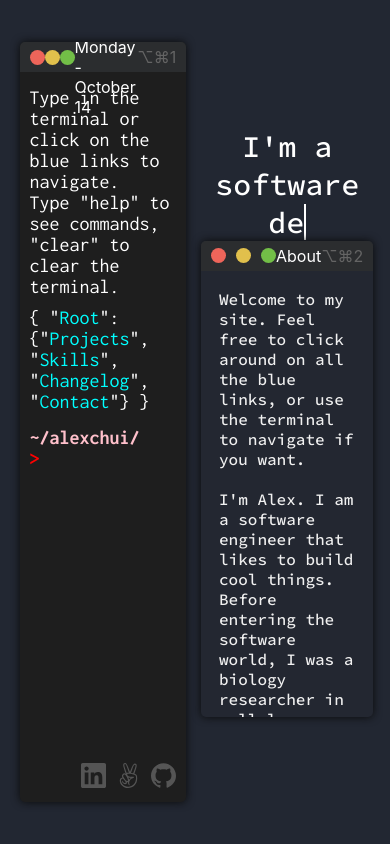
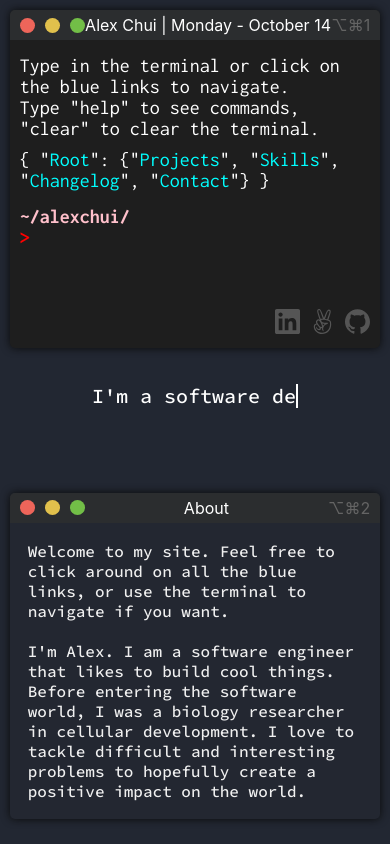
Before and after one commit to ahhchooey/portfolio, a React (Create React App) app: page /#/ in a window 390 px wide. Built offline with nearby package versions, Linux system fonts and the light colour scheme.

Commit message:
added media query

```diff
--- a/src/home.js
+++ b/src/home.js
@@ -77,7 +77,7 @@ function Home() {
   return (
     <div className="home">
 
-      <div>
+      <div className="typewriter-cont">
         <span className="typewriter"></span>
         <span className="caret"></span>
       </div>
--- a/src/styles/App.css
+++ b/src/styles/App.css
@@ -10,3 +10,25 @@
   justify-content: space-between;
   align-items: center;
 }
+
+@media (max-width: 920px)  {
+  .App {
+    width: 100vw;
+    height: 100vh;
+
+    flex-direction: column;
+  }
+}
+
+@media (max-width: 360px)  {
+  * {
+    font-size: 15px;
+  }
+
+  .App {
+    width: 100vw;
+    height: 100vh;
+
+    flex-direction: column;
+  }
+}
--- a/src/styles/changelog.css
+++ b/src/styles/changelog.css
@@ -29,3 +29,10 @@
   margin-left: 20px;
   flex-shrink: 0;
 }
+
+@media (max-width: 920px) {
+  .changelog {
+    width: 95%;
+    height: 90%;
+  }
+}
--- a/src/styles/contact.css
+++ b/src/styles/contact.css
@@ -25,6 +25,7 @@
 
 .contact-body a {
   text-decoration: none;
+  color: rgb(0, 255, 255);
 }
 
 .contact-links {
@@ -38,3 +39,10 @@
 .github:hover, .linkedin:hover, .angelist:hover {
   fill: #ccc;
 }
+
+@media (max-width: 920px) {
+  .contact {
+    width: 95%;
+    height: 90%;
+  }
+}
--- a/src/styles/home.css
+++ b/src/styles/home.css
@@ -38,3 +38,23 @@
 .aboutme-body > div {
   color: rgb(240, 240, 240);
 }
+
+@media (max-width: 920px) {
+  .home {
+    width: 95%;
+    justify-content: space-around;
+  }
+
+  .typewriter-cont {
+    height: 60px;
+    flex-shrink: 0;
+  }
+
+  .typewriter {
+    font-size: 20px;
+  }
+
+  .caret {
+    font-size: 20px;
+  }
+}
--- a/src/styles/projects.css
+++ b/src/styles/projects.css
@@ -58,3 +58,14 @@ h1 {
   margin-top: 10px;
   margin-bottom: 20px;
 }
+
+@media (max-width: 920px) {
+  .projects {
+    width: 95%;
+  }
+
+  .project-item-body {
+    line-height: 17px;
+    font-size: 12px;
+  }
+}
--- a/src/styles/skills.css
+++ b/src/styles/skills.css
@@ -15,6 +15,7 @@
 .skills-body {
   font-size: 20px;
   padding: 15px 10px;
+  overflow: scroll;
 
   display: flex;
   flex-direction: row;
@@ -28,3 +29,10 @@ svg {
   width: 80px;
   margin: 15px;
 }
+
+@media (max-width: 920px) {
+  .skills {
+    width: 95%;
+    height: 90%;
+  }
+}
--- a/src/styles/term.css
+++ b/src/styles/term.css
@@ -139,3 +139,13 @@
 .github-term:hover, .linkedin-term:hover, .angelist-term:hover {
   fill: white;
 }
+
+@media (max-width: 920px) {
+  .term {
+    margin: 10px 0px;
+    width: 95%;
+    height: 40vh;
+
+    flex-shrink: 0;
+  }
+}
```
